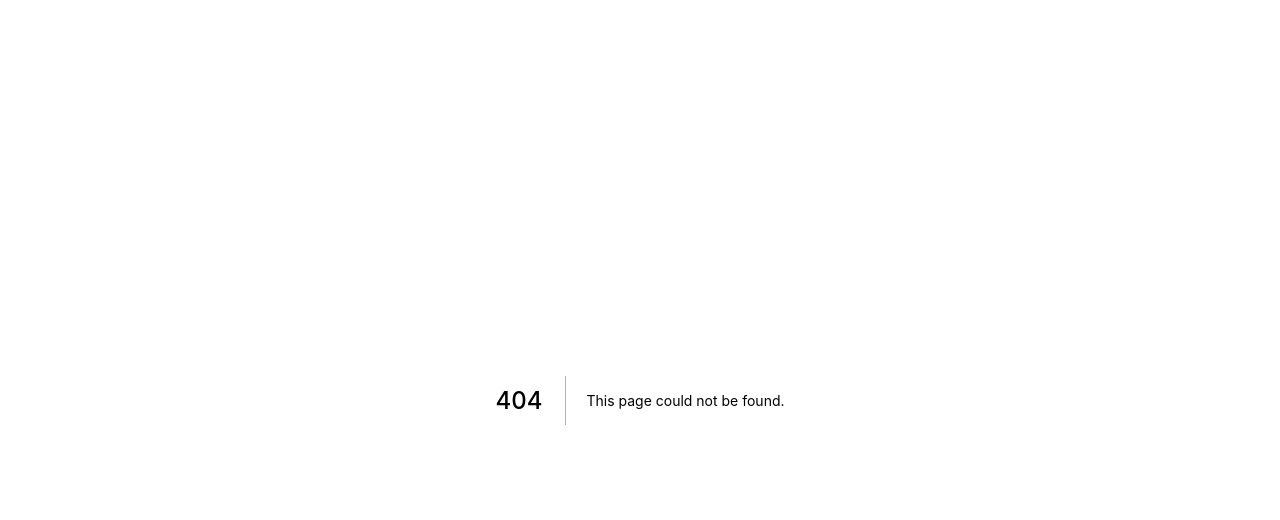
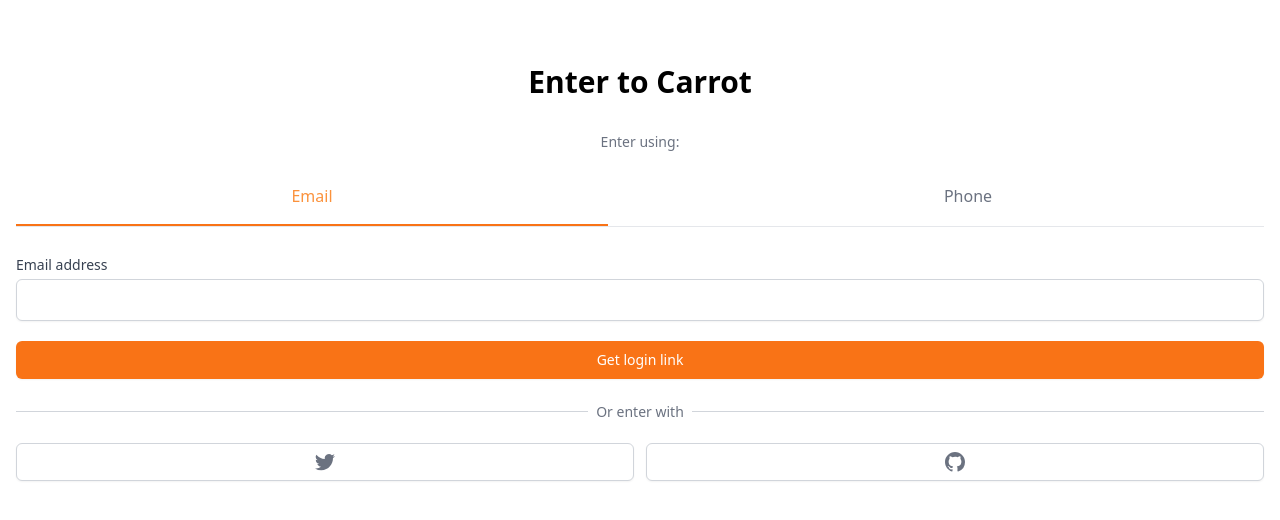
Before and after one commit to jjuny0113/nextjsProject, a Next.js app: page /enter in a window 1280 px wide. Before the commit this address had no page. Shown: the top 520 px of the page. Built offline with nearby package versions, Linux system fonts and the light colour scheme.

Commit message:
auth ui 완성

```diff
--- a/package.json
+++ b/package.json
@@ -9,6 +9,7 @@
     "lint": "next lint"
   },
   "dependencies": {
+    "@tailwindcss/forms": "^0.5.2",
     "next": "12.2.3",
     "react": "18.2.0",
     "react-dom": "18.2.0"
--- /dev/null
+++ b/pages/enter.tsx
@@ -0,0 +1,112 @@
+import React, { useState } from "react";
+
+const Enter = () => {
+  const [method, setMethod] = useState<"email" | "phone">("email");
+  const onEmailClick = () => setMethod("email");
+  const onPhoneClick = () => setMethod("phone");
+  const cls = (...classNames: string[]) => classNames.join(" ");
+
+  return (
+    <div className="mt-16 px-4">
+      <h3 className="text-3xl font-bold text-center">Enter to Carrot</h3>
+      <div className="mt-8">
+        <div className="flex flex-col items-center">
+          <h5 className="text-sm text-gray-500 font-medium">Enter using:</h5>
+          <div className="grid border-b w-full mt-8 grid-cols-2 gap-16">
+            <button
+              className={`${cls(
+                "pb-4 font-medium border-b-2",
+                method === "email"
+                  ? "border-orange-500 text-orange-400 font-medium"
+                  : "border-transparent text-gray-500"
+              )} `}
+              onClick={onEmailClick}
+            >
+              Email
+            </button>
+            <button
+              className={`${cls(
+                "pb-4 font-medium border-b-2",
+                method === "phone"
+                  ? "border-orange-500 text-orange-400 font-medium"
+                  : "border-transparent text-gray-500"
+              )} `}
+              onClick={onPhoneClick}
+            >
+              Phone
+            </button>
+          </div>
+        </div>
+        <form className="flex flex-col">
+          <label className="text-sm font-medium text-gray-700 mt-7">
+            {method === "email" ? "Email address" : null}
+            {method === "phone" ? "Phone number" : null}
+          </label>
+          <div className="mt-1">
+            {method === "email" ? (
+              <input
+                type="email"
+                className="appearance-none w-full px-3 py-2 border border-gray-300 rounded-md shadow-sm placeholder-gray-400 outline-none focus:ring-orange-500 focus:border-orange-500"
+                required
+              />
+            ) : null}
+            {method === "phone" ? (
+              <div className="flex rounded-md shadow-sm">
+                <span className="flex items-center justify-center px-3 rounded-l-md border border-r-0 border-gray-300 bg-gray-50 text-gray-500 select-none text-sm">
+                  +82
+                </span>
+                <input
+                  className="appearance-none w-full px-3 py-2 border border-gray-300 rounded-md rounded-l-none shadow-sm placeholder-gray-400 outline-none focus:ring-orange-500 focus:border-orange-500"
+                  type="number"
+                  required
+                />
+              </div>
+            ) : null}
+          </div>
+          <button className="mt-5 bg-orange-500 hover:bg-orange-600 text-white py-2 px-4 border border-transparent rounded-md shadow-sm text-sm font-medium focus:ring-offset-2 focus:ring-orange-500 focus:outline-none">
+            {method === "email" ? "Get login link" : null}
+            {method === "phone" ? "Get one-time password" : null}
+          </button>
+        </form>
+        <div className="mt-8">
+          <div className="relative">
+            <div className="absolute w-full border-t border-gray-300" />
+            <div className="relative -top-3 text-center">
+              <span className="bg-white px-2 text-sm text-gray-500">
+                Or enter with
+              </span>
+            </div>
+          </div>
+          <div className="grid grid-cols-2 gap-3 mt-2">
+            <button className="flex justify-center items-center py-2 px-4 border border-gray-300 rounded-md shadow-sm bg-white text-sm font-medium text-gray-500 hover:bg-gray-50">
+              <svg
+                className="w-5 h-5"
+                aria-hidden="true"
+                fill="currentColor"
+                viewBox="0 0 20 20"
+              >
+                <path d="M6.29 18.251c7.547 0 11.675-6.253 11.675-11.675 0-.178 0-.355-.012-.53A8.348 8.348 0 0020 3.92a8.19 8.19 0 01-2.357.646 4.118 4.118 0 001.804-2.27 8.224 8.224 0 01-2.605.996 4.107 4.107 0 00-6.993 3.743 11.65 11.65 0 01-8.457-4.287 4.106 4.106 0 001.27 5.477A4.073 4.073 0 01.8 7.713v.052a4.105 4.105 0 003.292 4.022 4.095 4.095 0 01-1.853.07 4.108 4.108 0 003.834 2.85A8.233 8.233 0 010 16.407a11.616 11.616 0 006.29 1.84" />
+              </svg>
+            </button>
+            <button className="flex justify-center items-center py-2 px-4 border border-gray-300 rounded-md shadow-sm bg-white text-sm font-medium text-gray-500 hover:bg-gray-50">
+              <svg
+                className="w-5 h-5"
+                aria-hidden="true"
+                fill="currentColor"
+                viewBox="0 0 20 20"
+              >
+                <path
+                  fillRule="evenodd"
+                  d="M10 0C4.477 0 0 4.484 0 10.017c0 4.425 2.865 8.18 6.839 9.504.5.092.682-.217.682-.483 0-.237-.008-.868-.013-1.703-2.782.605-3.369-1.343-3.369-1.343-.454-1.158-1.11-1.466-1.11-1.466-.908-.62.069-.608.069-.608 1.003.07 1.531 1.032 1.531 1.032.892 1.53 2.341 1.088 2.91.832.092-.647.35-1.088.636-1.338-2.22-.253-4.555-1.113-4.555-4.951 0-1.093.39-1.988 1.029-2.688-.103-.253-.446-1.272.098-2.65 0 0 .84-.27 2.75 1.026A9.564 9.564 0 0110 4.844c.85.004 1.705.115 2.504.337 1.909-1.296 2.747-1.027 2.747-1.027.546 1.379.203 2.398.1 2.651.64.7 1.028 1.595 1.028 2.688 0 3.848-2.339 4.695-4.566 4.942.359.31.678.921.678 1.856 0 1.338-.012 2.419-.012 2.747 0 .268.18.58.688.482A10.019 10.019 0 0020 10.017C20 4.484 15.522 0 10 0z"
+                  clipRule="evenodd"
+                />
+              </svg>
+            </button>
+          </div>
+        </div>
+      </div>
+    </div>
+  );
+};
+
+export default Enter;
--- /dev/null
+++ b/pages/home.tsx
@@ -0,0 +1,42 @@
+import React from 'react';
+
+const home = () => {
+    return (
+        <div className='p-20'>
+        <form className="flex flex-col space-y-2  p-5 ">
+        <input
+          type="text"
+          required
+          placeholder="Username"
+          className="border p-1 peer border-gray-400 rounded-md  outline-none"
+        />
+        <span className="hidden peer-invalid:block peer-invalid:text-red-500">
+          This input is invalid
+        </span>
+        <span className="hidden peer-valid:block peer-valid:text-teal-500">
+          Awesome username
+        </span>
+        <span className="hidden peer-hover:block peer-hover:text-amber-500">
+          Hello
+        </span>
+        <input type="submit" value="Login" className="bg-white" />
+      </form>
+      <details className='select-none open:text-white open:bg-violet-500'>
+        <summary>
+            what is your favoriate food?
+        </summary>
+        <span>피자</span>
+      </details>
+      <div className='flex flex-col space-y-2 p-5'>
+      <ul className='list-decimal marker:text-teal-500'>
+        <li>hi</li>
+        <li>hi</li>
+        <li>hi</li>
+      </ul>
+      <input type="file" className='file:hover:text-pu file:cursor-pointer file:transition-colors file:border-0 file:rounded-md file:bg-violet-300 file:px-3'/>
+      </div>
+      </div>
+    );
+};
+
+export default home;
--- a/pages/index.tsx
+++ b/pages/index.tsx
@@ -1,15 +1,11 @@
 import type { NextPage } from "next";
-import Head from "next/head";
-import Image from "next/image";
-import styles from "../styles/Home.module.css";
 
 const Home: NextPage = () => {
   return (
-    //  <div className="bg-slate-400 py-10 px-5 flex flex-col space-y-5">
-    <div className="bg-slate-400 py-20 px-5 grid gap-10">
-      <div className="bg-white p-6 rounded-3xl shadow-xl ">
-        <span className="font-semibold text-3xl">Select Item</span>
-        <div className="flex justify-between my-5">
+    <div className="bg-slate-400 py-20 px-20 grid gap-10 min-h-screen">
+    <div className="bg-white dark:bg-black p-6 rounded-3xl shadow-xl">
+      <span className="font-semibold text-2xl">Select Item</span>
+      <div className="flex justify-between my-2">
         <span className="text-gray-500">Grey Chair</span>
         <span className="font-semibold">$19</span>
       </div>
@@ -21,61 +17,69 @@
         <span>Total</span>
         <span className="font-semibold">$10</span>
       </div>
-        <div className="mt-5 bg-blue-500 text-white p-3 text-center rounded-xl w-2/4 mx-auto">
+      <div
+        className="mt-5 bg-blue-500 text-white p-3
+        text-center rounded-xl w-3/4 mx-auto
+       "
+      >
         Checkout
       </div>
     </div>
-      <div className="bg-white rounded-3xl shadow-xl overflow-hidden">
+    <div className="bg-white overflow-hidden rounded-3xl shadow-xl">
       <div className="bg-blue-500 p-6 pb-14">
-          <span className="text-white text-2xl">profile</span>
+        <span className="text-white text-2xl">Profile</span>
       </div>
       <div className="rounded-3xl p-6 bg-white relative -top-5">
-          <div className="flex relative -top-16 justify-between items-end">
+        <div className="flex relative -top-16 items-end justify-between">
           <div className="flex flex-col items-center">
-              <span className="text-sm text-gray-500">Order</span>
+            <span className="text-xs text-gray-500">Orders</span>
             <span className="font-medium">340</span>
           </div>
-            <div className="h-24 w-24 bg-red-400 rounded-full" />
+          <div className="h-24 w-24 bg-zinc-300 rounded-full" />
           <div className="flex flex-col items-center">
-              <span className="text-sm text-gray-500">Spent</span>
-              <span className="font-medium">$2,310</span>
+            <span className="text-xs text-gray-500">Spent</span>
+            <span className="font-medium">$340</span>
           </div>
         </div>
-          <div className="flex flex-col items-center -mt-10 -mb-5">
-            <span className="text-lg font-medium">Tony</span>
-            <span>washington</span>
+        <div className="relative  flex flex-col items-center -mt-14 -mb-5">
+          <span className="text-lg font-medium">Tony Molloy</span>
+          <span className="text-sm text-gray-500">미국</span>
         </div>
       </div>
     </div>
-      <div className="flex flex-col bg-white p-6 rounded-3xl shadow-xl">
-        <div className=" mb-5 justify-between items-center">
-        <div className="flex justify-between items-center h-10">
-          <span>⬅</span>
+    <div className="bg-white p-6 rounded-3xl shadow-xl">
+      <div className="flex mb-5 justify-between items-center">
+        <span>⬅️</span>
         <div className="space-x-3">
-            <span>★ 4.9</span>
-            <span className="shadow-xl p-2 rounded-md">♥️</span>
+          <span>⭐️ 4.9</span>
+          <span className="shadow-xl p-2 rounded-md">💖</span>
         </div>
       </div>
-          <div className="bg-zinc-400 h-72"/>
+      <div className="bg-zinc-400 h-72 mb-5" />
       <div className="flex flex-col">
-            <span className="font-medium text-xl">Swoon Loung</span>
+        <span className="font-medium text-xl">Swoon Lounge</span>
         <span className="text-xs text-gray-500">Chair</span>
-            <div className="flex justify-between item-center mt-3 mb-5">
-              <div className="felx items-center space-x-2">
-                <button className="w-5 h-5 rounded-full bg-yellow-300"/>
-                <button className="w-5 h-5 rounded-full bg-indigo-300"/>
-                <button className="w-5 h-5 rounded-full bg-teal-300"/>
+        <div className="mt-3 mb-5 flex justify-between items-center">
+          <div>
+            <input type="radio" />
+            <input type="radio" />
+            <input type="radio" />
           </div>
-              <div>
-                <button>-</button>
+          <div className="flex items-center space-x-5">
+            <button className=" rounded-lg bg-blue-200 flex justify-center items-center aspect-square w-8 text-xl text-gray-500">
+              -
+            </button>
             <span>1</span>
-                <button>+</button>
+            <button className=" rounded-lg bg-blue-200 flex justify-center items-center aspect-square w-8 text-xl text-gray-500">
+              +
+            </button>
           </div>
         </div>
-            <div>
-              <span>$450</span>
-              <button>Add to cart</button>
-            </div>
+        <div className="flex justify-between items-center">
+          <span className="font-medium text-2xl">$450</span>
+          <button className="bg-blue-500 py-2 px-8 text-center text-xs text-white rounded-lg">
+            Add to cart
+          </button>
         </div>
       </div>
     </div>
--- a/tailwind.config.js
+++ b/tailwind.config.js
@@ -7,5 +7,6 @@
   theme: {
     extend: {},
   },
-  plugins: [],
+  darkMode:"media",//"class는 브라우저 말고 프로덕션 설정 따라가게 하는것"
+  plugins: [require('@tailwindcss/forms')],
 };
```
Also changed, not shown: 1 other file (tests, documents, lock files or other folders). Lines whose indentation alone changed are shown as unchanged.
